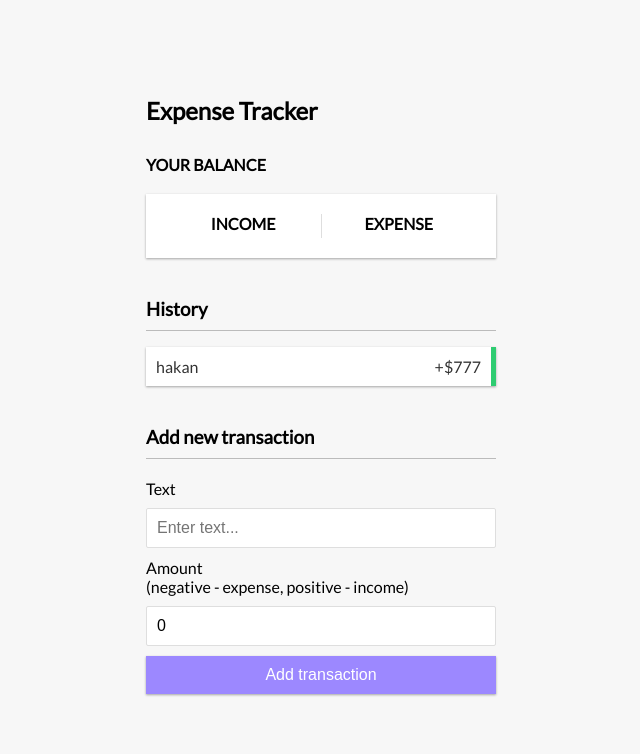
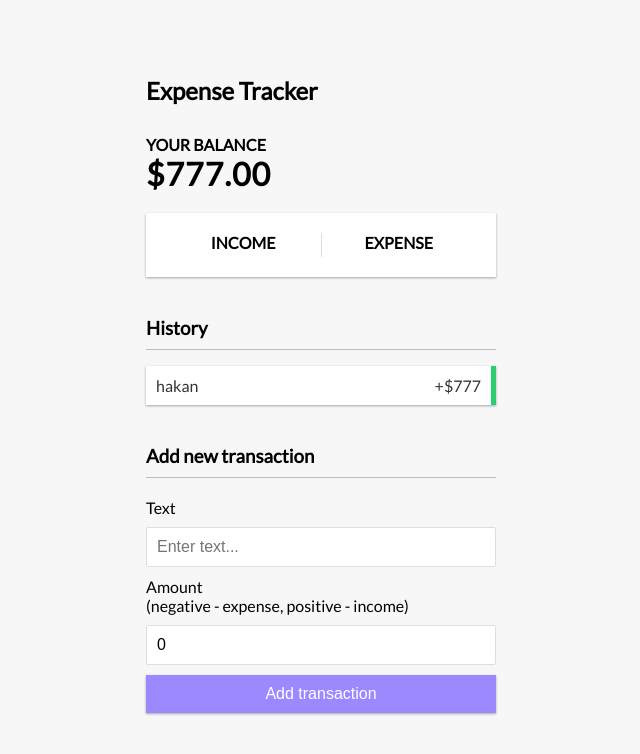
Before and after one commit to msinemkaya/expense-tracker, a React (Create React App) app: page / in a window 1280 px wide. Shown: the top 754 px of the page, without its empty margins (319-959 px from the left). Built offline with nearby package versions, Linux system fonts and the light colour scheme.

Commit message:
feat: filled the Balace component

```diff
--- a/src/components/Balance.js
+++ b/src/components/Balance.js
@@ -1,8 +1,16 @@
+import useGlobalContext from '../hooks/use-global-context';
+
 export default function Balance(){
+
+  const { state } = useGlobalContext()
+
+  const amounts = state.transactions.map(transaction => transaction.amount)
+  const total = amounts.reduce((acc, crr) => (acc += crr), 0).toFixed(2)
+
   return(
     <>
       <h4>Your Balance</h4>
-      <h1 id='balance'></h1>
+      <h1>${total}</h1>
     </>
   );
 }
--- a/src/context/GlobalState.js
+++ b/src/context/GlobalState.js
@@ -2,7 +2,7 @@ import { createContext, useReducer } from 'react';
 import AppReducer from './AppReducer';
 
 const initialState = {
-  transactions: [{id:0, text:'hakan', amount: '777'}]
+  transactions: [{id:0, text:'hakan', amount:777}]
 }
 
 export const GlobalContext = createContext(initialState)
```
